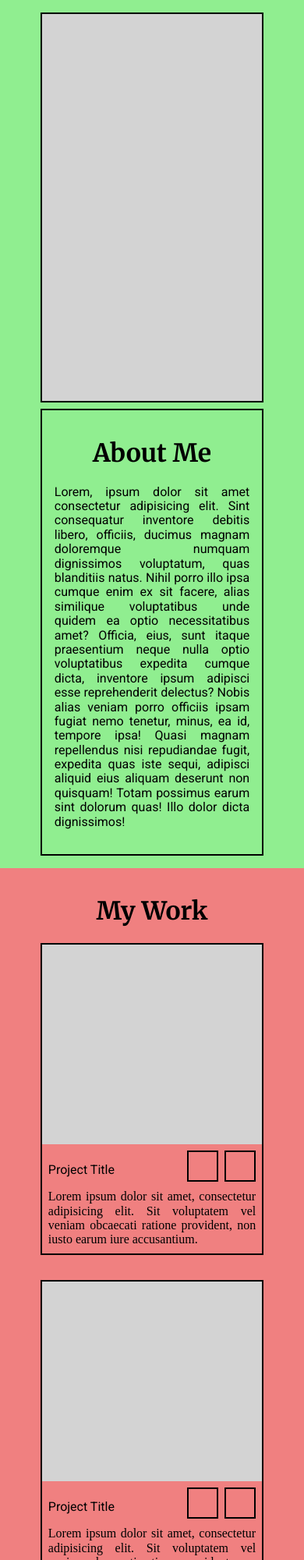
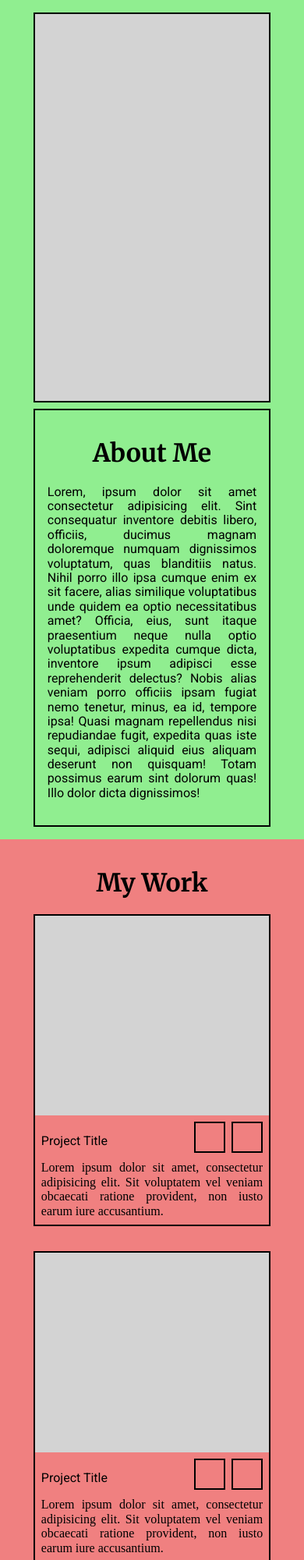
Before and after one commit to fahryanputra/portfolio, a website built with webpack: page src/templates/index.html in a window 390 px wide. Shown: the top 2000 px of the page at 78% size. Built offline with nearby package versions, Linux system fonts and the light colour scheme.

Commit message:
Change content width on mobile

```diff
--- a/src/styles/style.css
+++ b/src/styles/style.css
@@ -38,14 +38,14 @@ p {
 .portrait {
   border: 2px black solid;
   background-color: lightgray;
-  width: 80%;
+  width: 85%;
   height: 500px;
 }
 
 .about-me {
   border: 2px black solid;
   padding: 1rem;
-  width: 80%;
+  width: 85%;
   text-align: justify;
 }
 
@@ -65,7 +65,7 @@ p {
   display: grid;
   grid-template-columns: 1fr;
   row-gap: 2rem;
-  width: 80%;
+  width: 85%;
 }
 
 .card {
@@ -120,4 +120,5 @@ footer {
 
 .contact-container {
   text-align: justify;
+  width: 85%;
 }
```
Also changed, not shown: dist/index.bundle.js.
